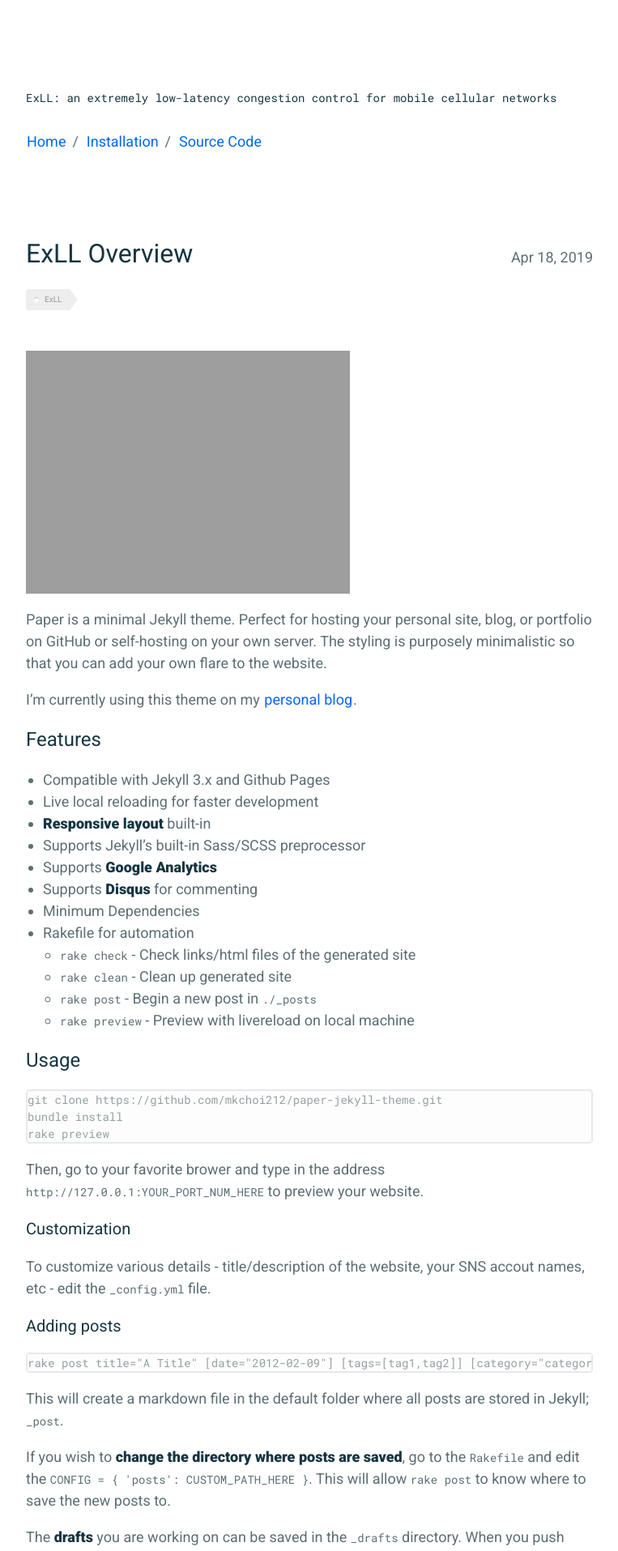
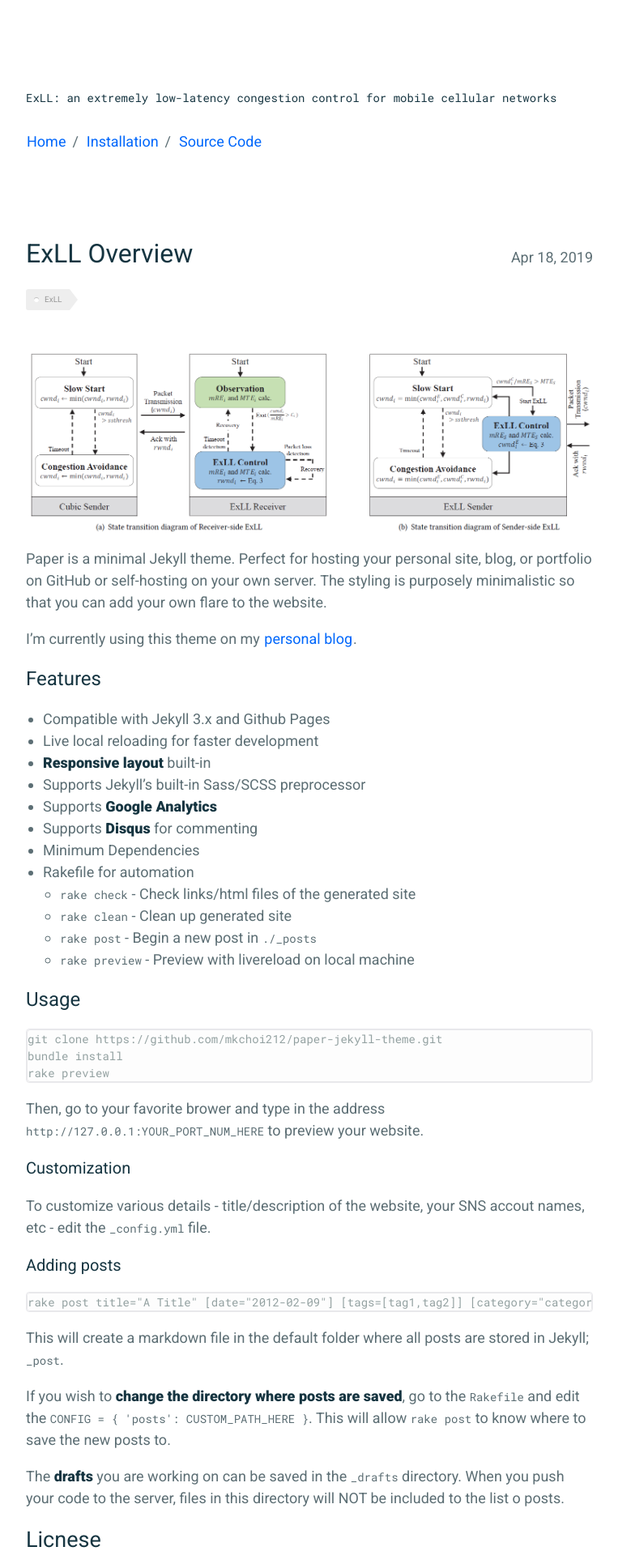
Before and after one commit to msnl/exll, a Jekyll site: the page built from _posts/2017-07-21-quick-start.md, in a window 1280 px wide. Shown: the top 1915 px of the page at 81% size, without its empty margins (258-1021 px from the left). Built offline with Jekyll 4.4.1, drawn with Linux system fonts in a browser that asks for light colours.

Commit message:
Update 2017-07-21-quick-start.md

```diff
--- a/_posts/2017-07-21-quick-start.md
+++ b/_posts/2017-07-21-quick-start.md
@@ -7,7 +7,7 @@ tags: ExLL
 comments: true
 ---
 
-![ExLL Design Overview](https://msnl.github.io/ExLL/assets/ExLL_Overview.PNG)
+![ExLL Design Overview](https://github.com/msnl/exll/blob/master/assets/ExLL_Overview.PNG)
 
 Paper is a minimal Jekyll theme. Perfect for hosting your personal site, blog, or portfolio on GitHub or self-hosting on your own server. The styling is purposely minimalistic so that you can add your own flare to the website.
 
```
